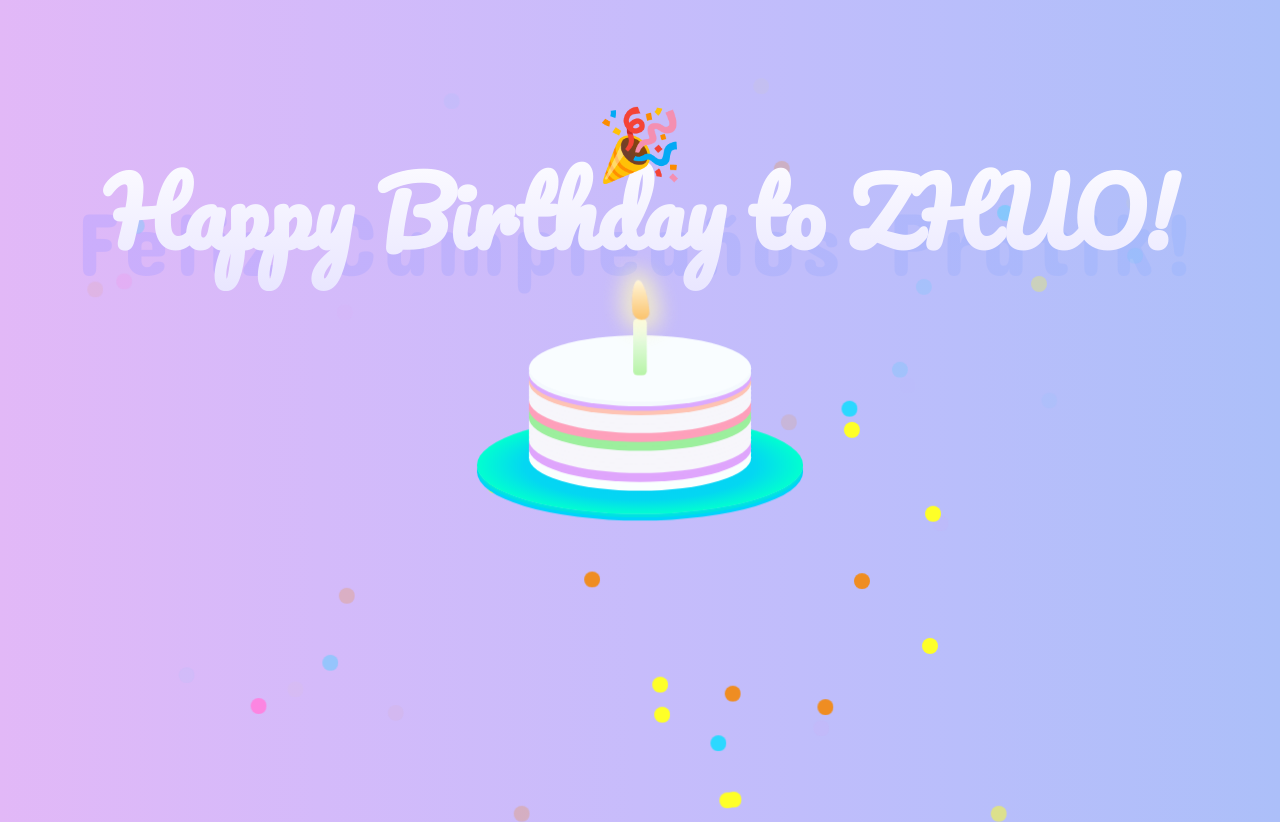
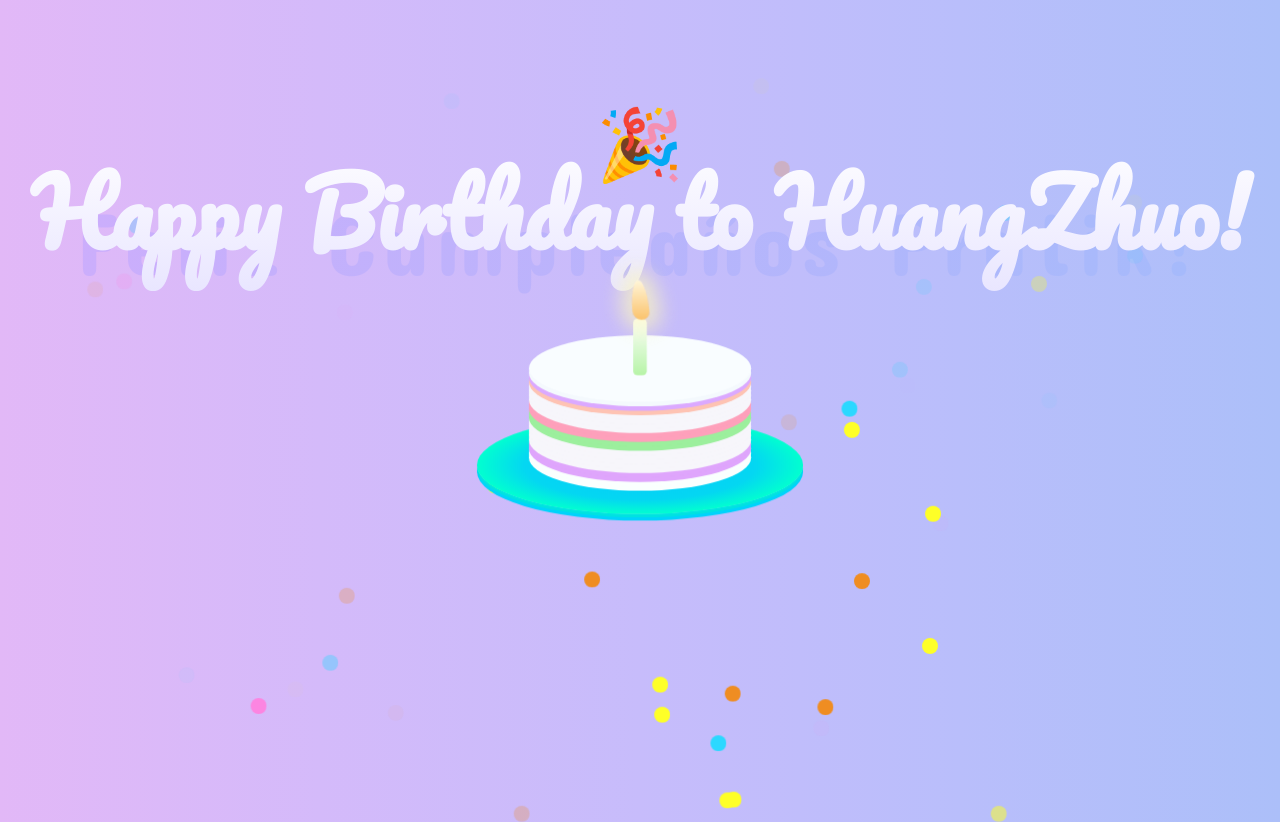
Before and after one commit to YZHZyuzhenghao/YZHZyuzhenghao.github.io, a plain HTML site: page birthday.html in a window 1280 px wide. Drawn offline with Linux system fonts and the light colour scheme.

Commit message:
Update birthday.html

```diff
--- a/birthday.html
+++ b/birthday.html
@@ -1038,7 +1038,7 @@ h1, h2, span {
 <div class="after"></div>
 </div>
 <h1>Feliz Cumpleaños Pratik!</h1>
-<h2>Happy Birthday to ZHUO!</h2>
+<h2>Happy Birthday to HuangZhuo!</h2>
 <span>🎉</span>
 <div class="candle">
 <div id="flame" class="lit"></div>
```
